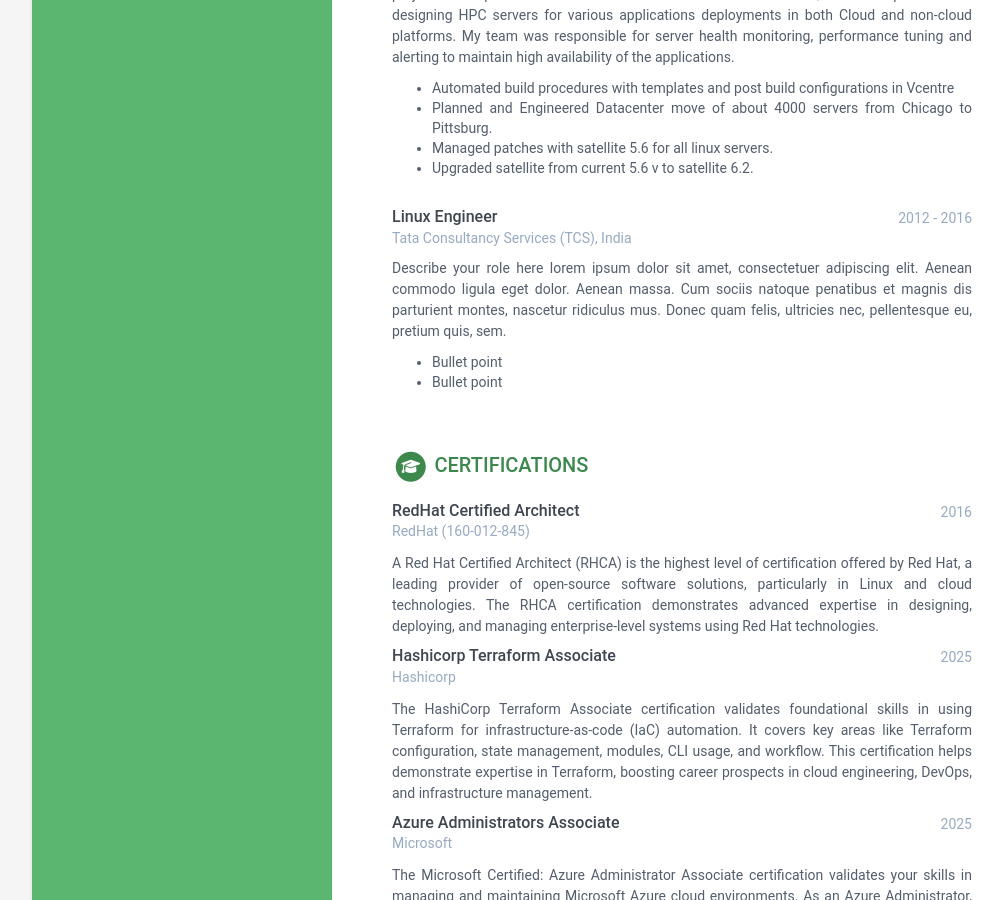
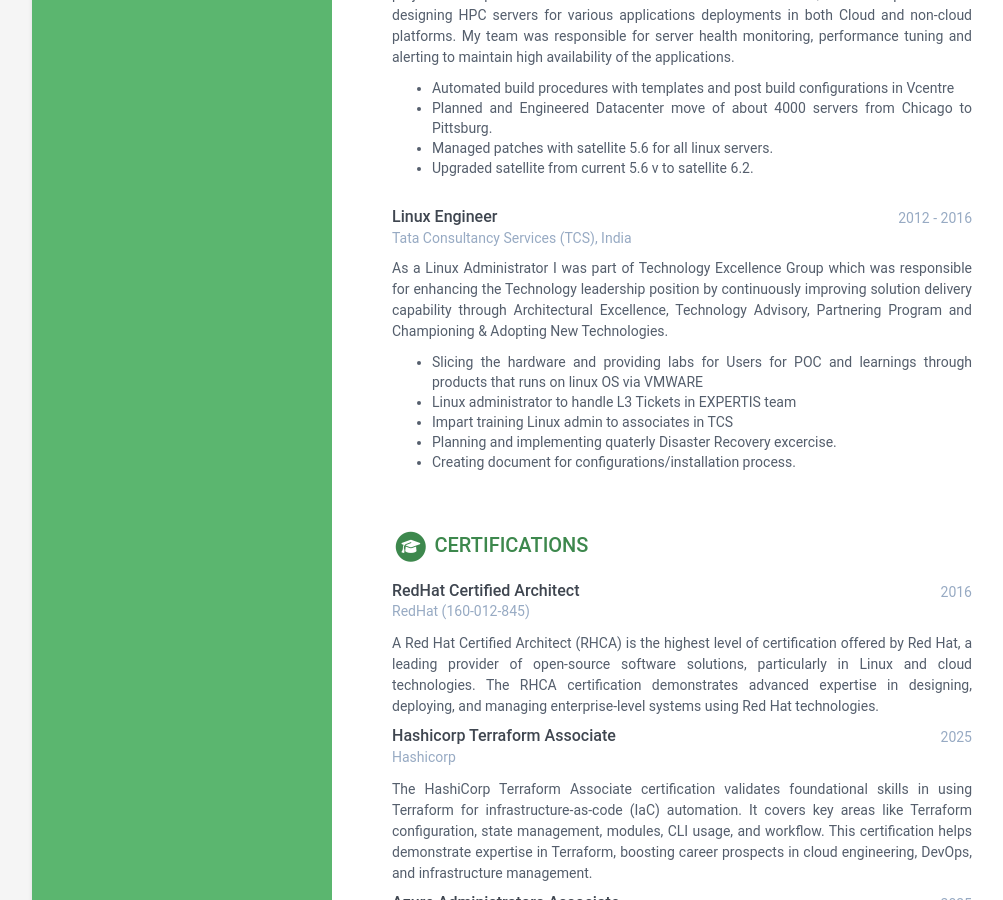
Before and after one commit to Jananimpg/portfolio, a Jekyll site: the page built from index.html, in a window 1280 px wide and 900 px high, scrolled down 2349 px. Shown: the whole window, without its empty margins (108-1111 px from the left). Built offline with Jekyll 4.4.1, drawn with Linux system fonts in a browser that asks for light colours.

Commit message:
Update data.yml

```diff
--- a/_data/data.yml
+++ b/_data/data.yml
@@ -147,13 +147,13 @@ experiences:
     time: 2012 - 2016
     company: Tata Consultancy Services (TCS), India
     details: |
-      Describe your role here lorem ipsum dolor sit amet, consectetuer
-      adipiscing elit. Aenean commodo ligula eget dolor. Aenean massa.
-      Cum sociis natoque penatibus et magnis dis parturient montes,
-      nascetur ridiculus mus. Donec quam felis, ultricies nec,
-      pellentesque eu, pretium quis, sem.
-        - Bullet point
-        - Bullet point
+      As a Linux Administrator I was part of Technology Excellence Group which was responsible for enhancing the Technology leadership position by
+      continuously improving solution delivery capability through Architectural Excellence, Technology Advisory, Partnering Program and Championing & Adopting New Technologies.
+        - Slicing the hardware and providing labs for Users for POC and learnings through products that runs on linux OS via VMWARE
+        - Linux administrator to handle L3 Tickets in EXPERTIS team
+        - Impart training Linux admin to associates in TCS
+        - Planning and implementing quaterly Disaster Recovery excercise.
+        - Creating document for configurations/installation process.
 
 certifications:
   title: Certifications
```
